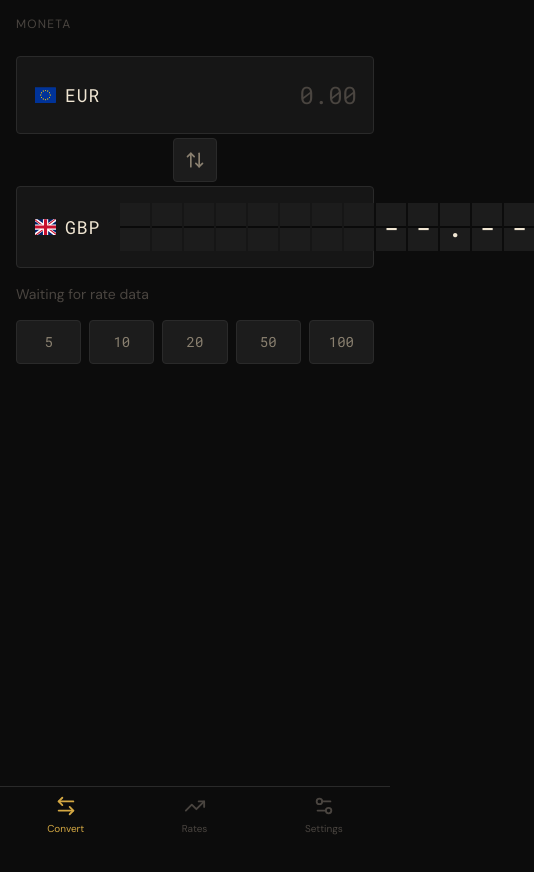
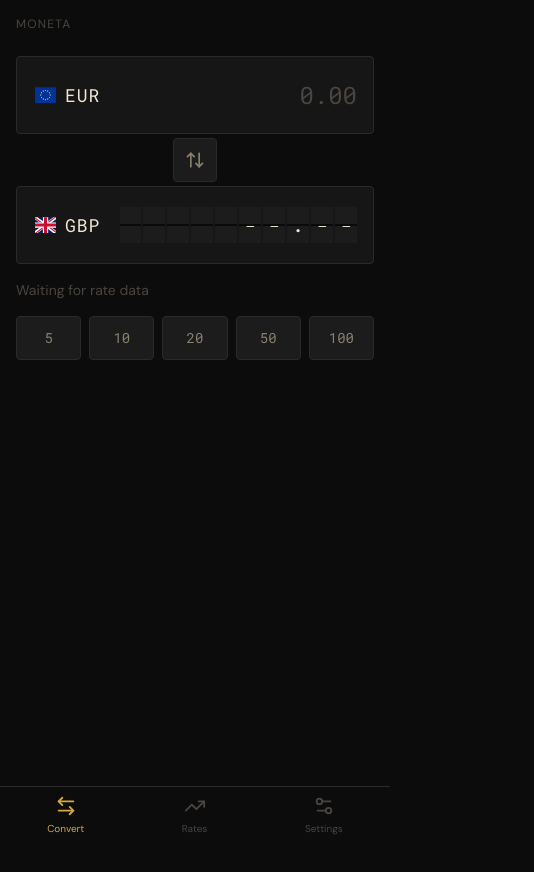
Before and after one commit to Tommostock/Moneta, a Next.js app: page / in a window 390 px wide. Shown: the top 872 px of the page, 534 px wide, since content can reach past the window. Built offline with nearby package versions, Linux system fonts and the light colour scheme; no server answers.

Commit message:
Fix split-flap display overflowing on mobile screens
Reduced flap size from lg to md and trimmed padding from 12 to 9
characters so the target currency row fits within 375px width.

https://claude.ai/code/session_01Mrik75MfRXuBS2MRdq5agd

```diff
--- a/app/page.tsx
+++ b/app/page.tsx
@@ -68,10 +68,10 @@ export default function ConverterPage() {
   const convertedAmount = rate ? numericValue * rate : null;
 
   const displayResult = convertedAmount !== null && numericValue > 0
-    ? formatAmount(convertedAmount).padStart(12, " ")
+    ? formatAmount(convertedAmount).padStart(9, " ")
     : rate !== null
-      ? "        0.00"
-      : "        --.--";
+      ? "     0.00"
+      : "     --.--";
 
   const handleFlip = useCallback(() => {
     const newBase = quoteCurrency;
@@ -153,8 +153,8 @@ export default function ConverterPage() {
               {quoteCurrency}
             </span>
           </button>
-          <div className="flex-1 flex justify-end">
-            <SplitFlapGroup value={displayResult} size="lg" />
+          <div className="flex-1 flex justify-end overflow-hidden">
+            <SplitFlapGroup value={displayResult} size="md" />
           </div>
         </div>
       </div>
```
